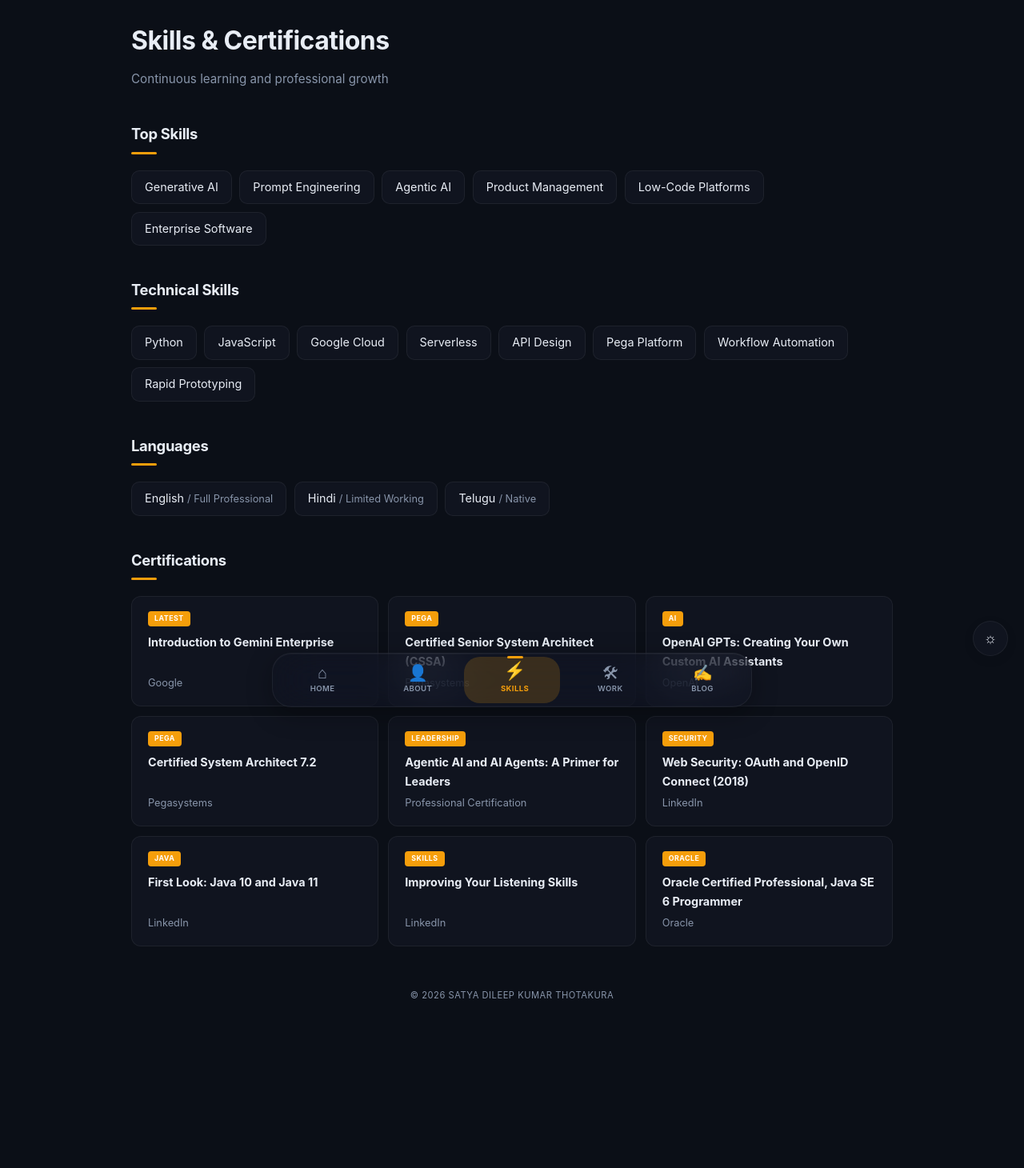
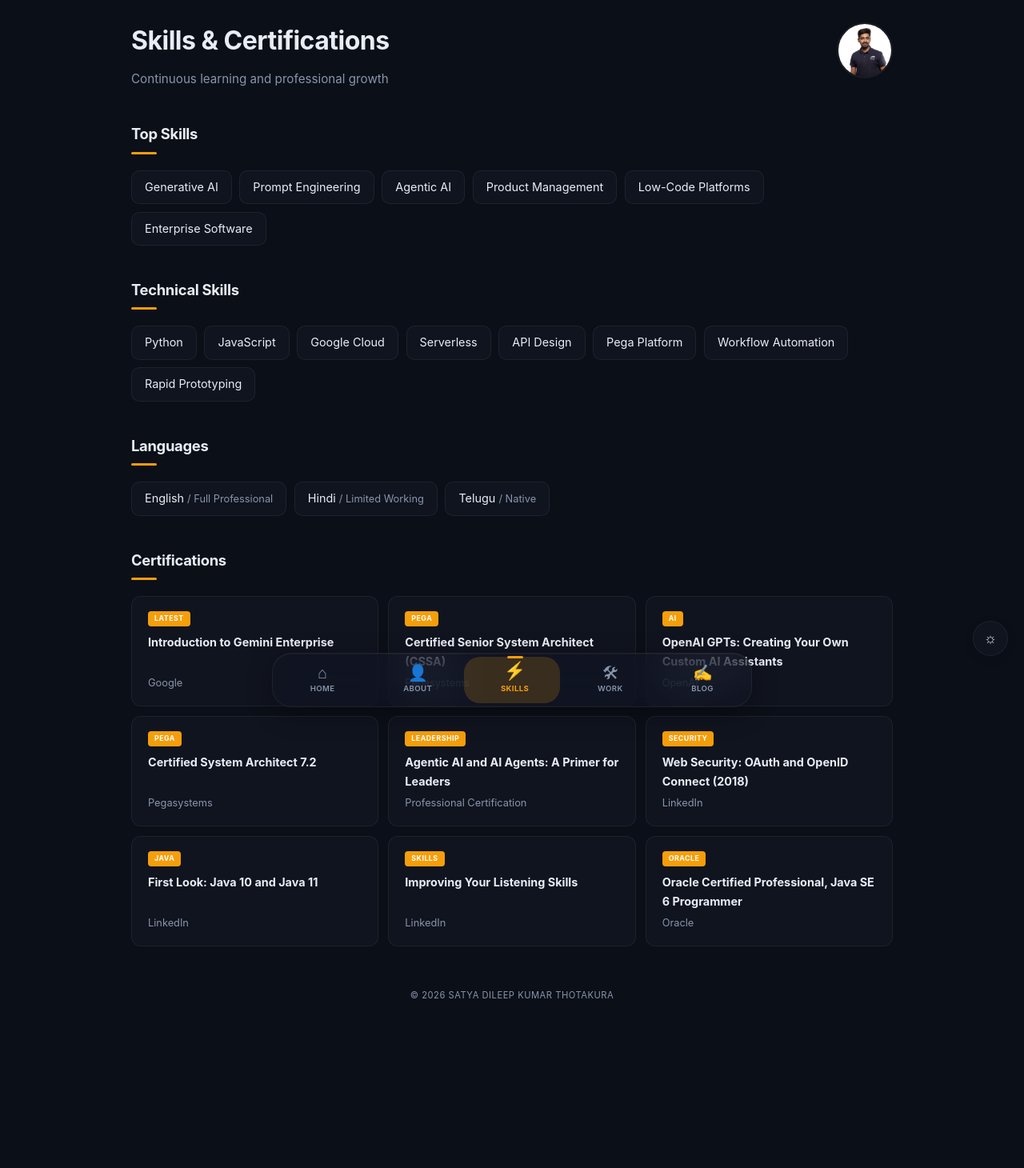
Before and after one commit to SatyaDileep/SatyaDileep.github.io, a Jekyll site: the page built from skills.md, in a window 1280 px wide. Shown: the whole page at 80% size. Built offline with Jekyll 4.4.1, drawn with Linux system fonts in a browser that asks for light colours.

Commit message:
Add avatar to About and Skills pages top-right with glow effect; move page-avatar CSS to global

```diff
--- a/assets/css/style.css
+++ b/assets/css/style.css
@@ -67,6 +67,14 @@ main{animation:fadeIn 0.5s ease both}
 .page-header{margin-bottom:2rem}
 .page-header h1{margin:0 0 0.5rem;font-size:2rem;letter-spacing:-0.5px}
 .page-header p{color:var(--muted);margin:0;font-size:0.95rem}
+.page-avatar{flex-shrink:0;width:70px;height:70px;border-radius:50%;position:relative;margin-top:4px}
+.page-avatar::before{
+  content:'';position:absolute;inset:-6px;border-radius:50%;
+  background:radial-gradient(circle,var(--primary-dim) 0%,transparent 70%);
+  animation:pulseGlow 4s ease-in-out infinite;
+}
+.page-avatar img{width:70px;height:70px;border-radius:50%;object-fit:cover;position:relative;z-index:1;border:2px solid var(--border)}
+@keyframes pulseGlow{0%,50%,100%{transform:scale(1);opacity:0.5}70%{transform:scale(1.1);opacity:1}}
 .section-title{font-size:1.15rem;font-weight:700;margin:2.5rem 0 1.25rem;letter-spacing:-0.3px;color:var(--text)}
 .section-title::after{content:"";display:block;width:32px;height:3px;background:var(--primary);border-radius:4px;margin-top:6px}
 
--- a/skills.md
+++ b/skills.md
@@ -3,9 +3,14 @@ layout: default
 title: Skills
 ---
 
-<div class="page-header">
-  <h1>Skills & Certifications</h1>
-  <p>Continuous learning and professional growth</p>
+<div class="page-header" style="display:flex;align-items:flex-start;justify-content:space-between;gap:1.5rem">
+  <div>
+    <h1>Skills & Certifications</h1>
+    <p>Continuous learning and professional growth</p>
+  </div>
+  <div class="page-avatar">
+    <img src="{{ '/assets/mypic.jfif' | relative_url }}" alt="Satya Dileep" loading="lazy">
+  </div>
 </div>
 
 <section>
```
Also changed, not shown: about.md (+8 -3 lines).
